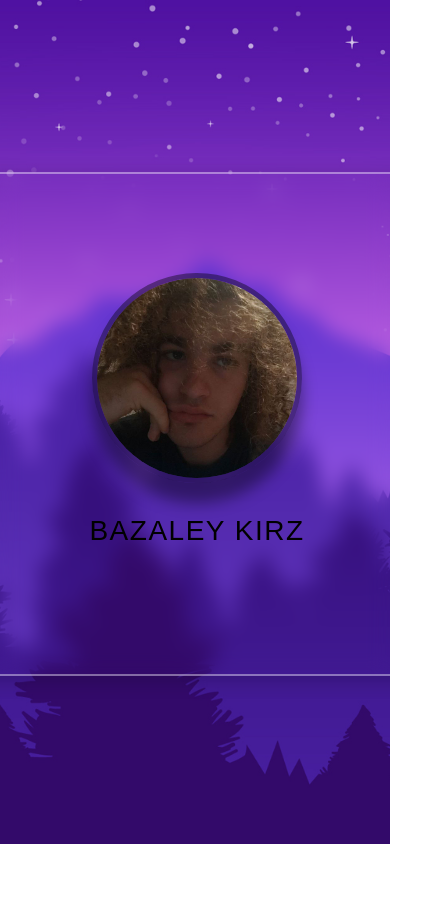
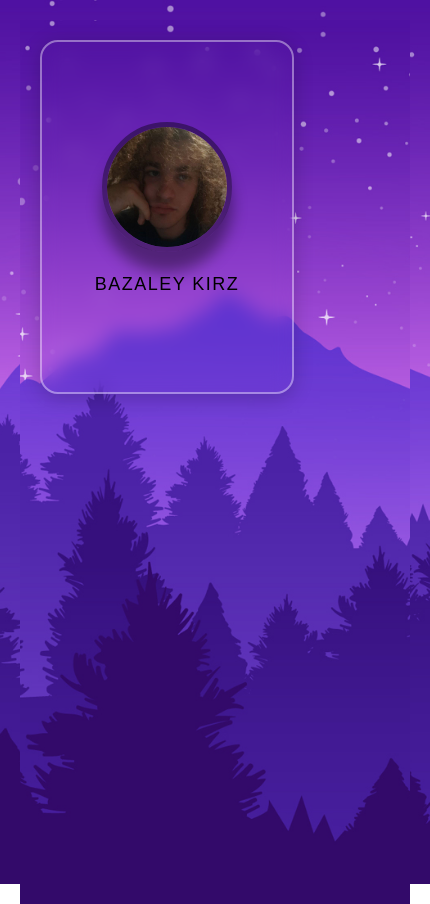
Before and after one commit to Kirieshka-hub/kirieshka-s-page, a plain HTML site: page index.html in a window 390 px wide. Shown: the whole page, 430 px wide, since content can reach past the window. Before the commit the page ends 844 px from the top, so only its background shows below. Drawn offline with Linux system fonts and the light colour scheme.

Commit message:
home_page

```diff
--- a/index.html
+++ b/index.html
@@ -20,8 +20,8 @@
             </div>
             <div class="back">
                 <div class="info">
-                    <h3 class="text glitch-text slow ">About Me</h3> <!-- Элемент с эффектом -->
-                    <p class="glitch-text fast">Student of Far East University, Institute of Mathematics and Computer Technologies </p> <!-- Элемент с эффектом -->
+                    <h3 class="text glitch-text slow ">About Me</h3>
+                    <p class="glitch-text fast">Student of Far East University, Institute of Mathematics and Computer Technologies </p>
                 </div>
                 <ul class="contacts">
                     <li class="item" style="--i:1">
--- a/scripts.js
+++ b/scripts.js
@@ -32,6 +32,12 @@ document.addEventListener('DOMContentLoaded', () => {
             backTextTyped = false;
         }
     });
+
+    // Включаем и выключаем глюки
+    setInterval(() => {
+        toggleGlitchEffect(backTextElements);
+        toggleGlitchEffect(frontTextElements);
+    }, 5000); // Интервал в 5 секунд
 });
 
 function typeTextWithGlitch(element, typingSpeed) {
@@ -83,3 +89,9 @@ function getRandomChar() {
     const characters = 'abcdefghijklmnopqrstuvwxyzABCDEFGHIJKLMNOPQRSTUVWXYZ0123456789!@#$%^&*()_+=-{}[];:<>,.?/';
     return characters.charAt(Math.floor(Math.random() * characters.length));
 }
+
+function toggleGlitchEffect(elements) {
+    elements.forEach((element) => {
+        element.classList.toggle('glitch-text-active');
+    });
+}
--- a/style.css
+++ b/style.css
@@ -1,3 +1,5 @@
+/* Базовые стили, как прежде */
+
 ul, li {
     margin: 0;
     padding: 0;
@@ -71,14 +73,12 @@ html, body {
     display: flex;
     flex-direction: column;
     align-items: center;
-    animation: typing 3s steps(30, end) 0.5s forwards, glitch 2.5s infinite;
 }
 
 .card .logo {
     width: 200px;
     height: 200px;
     border-radius: 50%;
-    /* transform: translateX(15px); */
     overflow: hidden;
     border: 5px solid rgba(0, 0, 0, 0.4);
     box-shadow: 0px 20px 15px rgba(0, 0, 0, 0.4);
@@ -89,11 +89,9 @@ html, body {
     font-size: 28px;
     font-weight: 500;
     text-transform: uppercase;
-    transform: translateX(5px);
     text-align: center;
     letter-spacing: 1.5px;
     text-shadow: 0px 10px 6px rgba(0, 0, 0, 0.4);
-    animation: typing 3s steps(30, end) 0.5s forwards, glitch 2.5s infinite;
 }
 
 .contacts {
@@ -128,33 +126,108 @@ html, body {
     opacity: 1;
 }
 
+/* Glitch effect */
 @keyframes glitch {
     0% {
         text-shadow: none;
         transform: translate(0);
     }
+    10% {
+        text-shadow: 2px 0 red, -2px 0 blue;
+        transform: translate(-1px, 1px);
+    }
     20% {
+        text-shadow: -2px 0 red, 2px 0 blue;
+        transform: translate(1px, -1px);
+    }
+    30% {
         text-shadow: 2px 0 red, -2px 0 blue;
+        transform: translate(-2px, 2px);
     }
     40% {
         text-shadow: -2px 0 red, 2px 0 blue;
-        transform: translate(-2px, 2px);
+        transform: translate(2px, -2px);
     }
     60% {
-        text-shadow: 2px 0 red, -2px 0 blue;
-        transform: translate(2px, -2px);
-    }
-    80% {
         text-shadow: none;
         transform: translate(0);
     }
+    80% {
+        text-shadow: 1px 0 red, -1px 0 blue;
+        transform: translate(0.5px, -0.5px);
+    }
     100% {
-        text-shadow: 2px 0 red, -2px 0 blue;
+        text-shadow: none;
+        transform: translate(0);
     }
+}
+
+.glitch-text {
+    position: relative;
+    display: inline-block;
+    animation: glitch 1s infinite alternate;
 }
 
 .glitch-letter {
     display: inline-block;
-    animation: glitch 0.3s infinite alternate;
-    animation-play-state: paused; /* Изначально анимация глюка остановлена */
+    animation: glitch 0.5s infinite alternate;
+    animation-play-state: running;
 }
+
+/* Адаптивная часть для мобильных устройств */
+
+/* Ширина экрана 768px и меньше */
+@media (max-width: 768px) {
+    .card {
+        width: 300px;
+        height: 400px;
+    }
+
+    .card .logo {
+        width: 150px;
+        height: 150px;
+    }
+
+    .card .text {
+        font-size: 22px;
+    }
+
+    .contacts .item img {
+        width: 40px;
+        height: 40px;
+    }
+}
+
+/* Ширина экрана 480px и меньше (для смартфонов) */
+@media (max-width: 480px) {
+    html, body {
+        justify-content: flex-start;
+        align-items: flex-start;
+        background-size: cover;
+        padding: 20px;
+    }
+
+    .card {
+        width: 250px;
+        height: 350px;
+    }
+
+    .card .logo {
+        width: 120px;
+        height: 120px;
+    }
+
+    .card .text {
+        font-size: 18px;
+    }
+
+    .contacts .item img {
+        width: 35px;
+        height: 35px;
+    }
+
+    .contacts {
+        flex-direction: column;
+        gap: 10px;
+    }
+}
```
